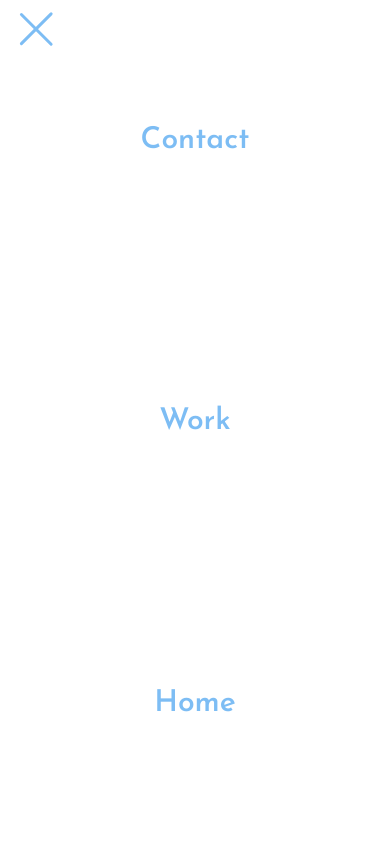
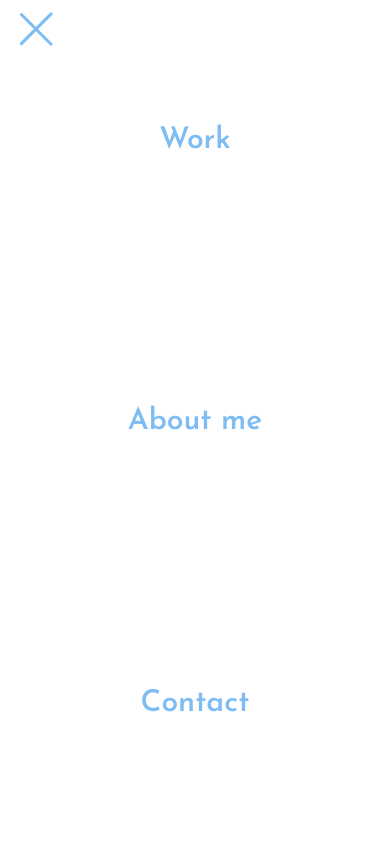
Before and after one commit to Samuelindberg/portfolioV.4, a React (Vite) app: page / in a window 390 px wide. Both pictures are taken after a click on the element 40 px from the left and 30 px from the top of the page. Shown: the top 844 px of the page. Built offline with nearby package versions, Linux system fonts and the light colour scheme.

Commit message:
hamburger-menu ändringar

```diff
--- a/src/App.css
+++ b/src/App.css
@@ -84,6 +84,7 @@ nav img:hover {
 .hamburger-nav {
   position: fixed;
   display: none;
+  z-index: 15;
 }
 .hamburger-icon {
   box-sizing: content-box;
--- a/src/components/HamburgerMenu.jsx
+++ b/src/components/HamburgerMenu.jsx
@@ -30,9 +30,11 @@ export default function HamburgerMenu() {
         <div ref={bar3} className="hamburger-bar"></div>
       </div>
       <div ref={hamburgerLinks} className="hamburger-links">
+        <Link id="nav-work" to="/#worksection">
+          Work
+        </Link>
+        <Link to="/#about-me">About me</Link>
         <Link to="/contact">Contact</Link>
-        <Link to="/">Work</Link>
-        <Link to="/">Home</Link>
       </div>
     </nav>
   );
```
